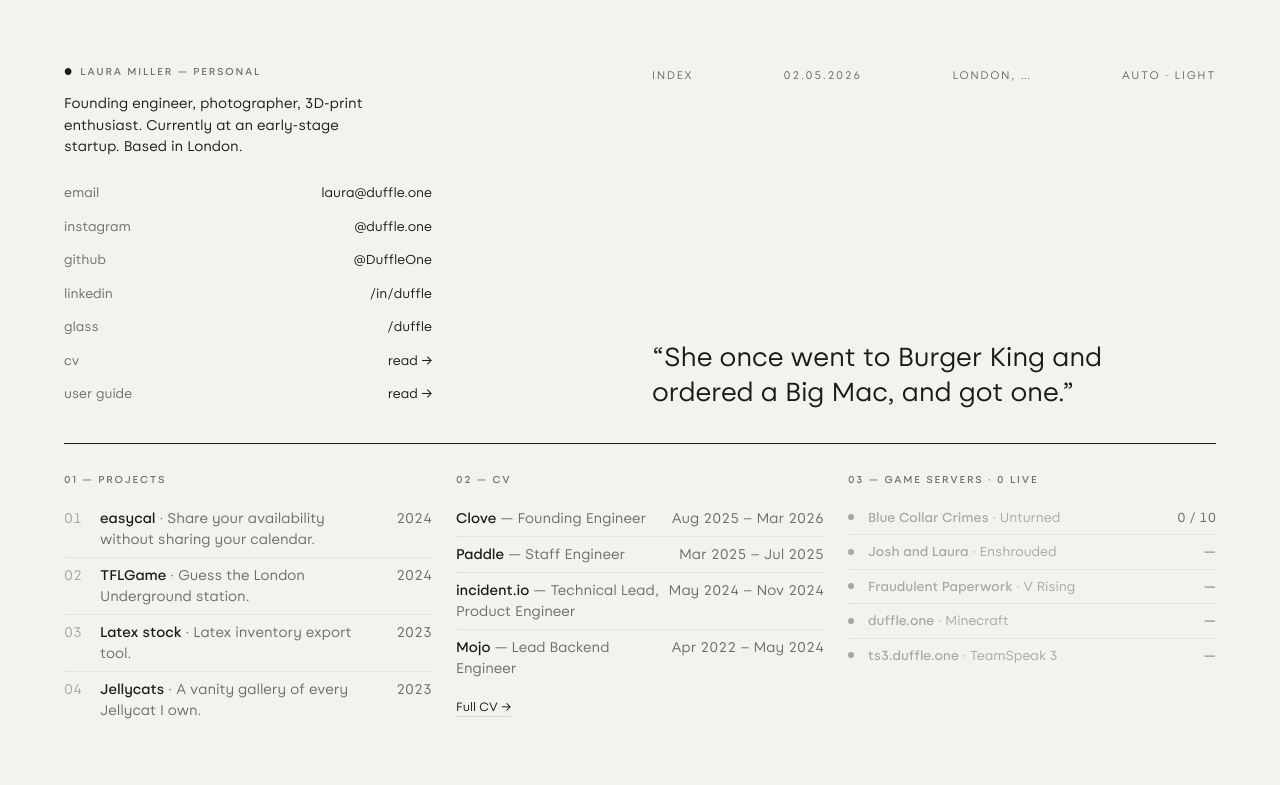
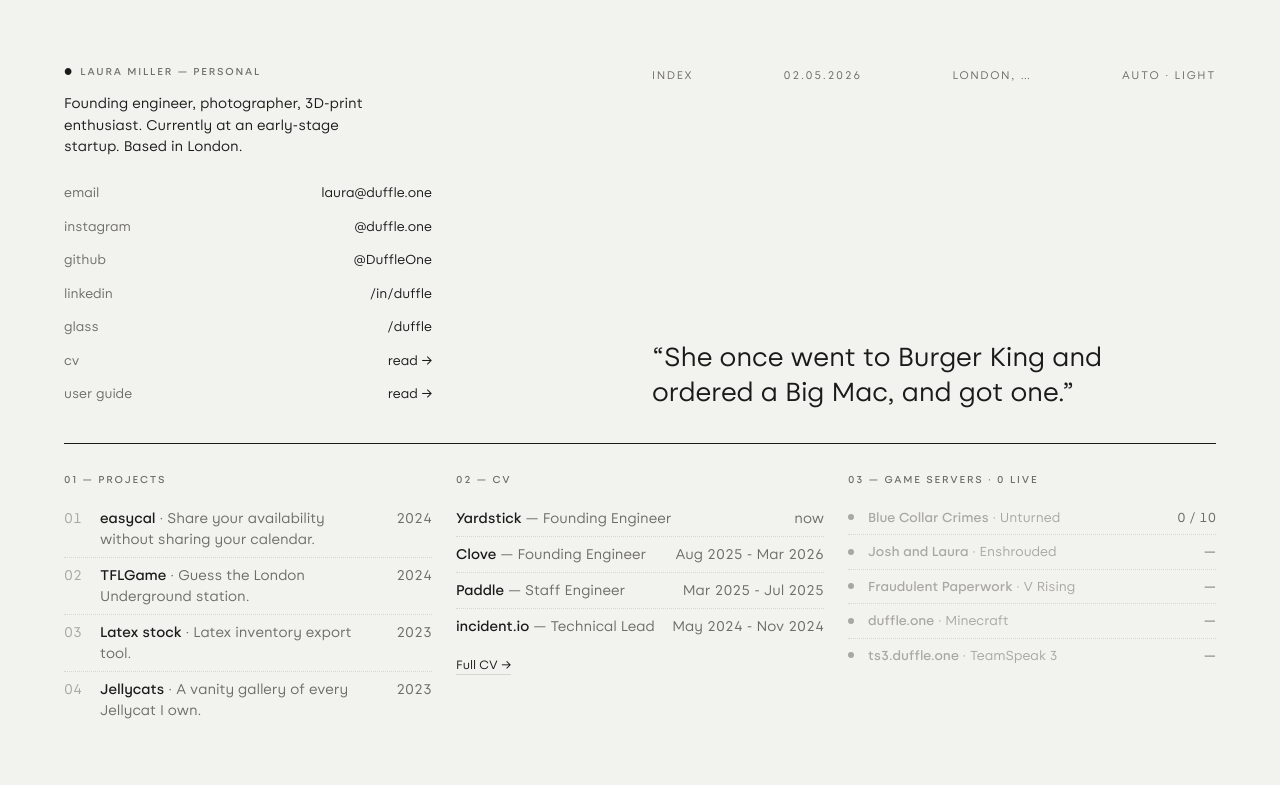
Before and after one commit to DuffleOne/duffle.one, a Vue app: page /#/ in a window 1280 px wide. Shown: the top 785 px of the page. Built offline with nearby package versions, Linux system fonts and the light colour scheme; no server answers.

Commit message:
cv: add Yardstick + tidy existing entries

```diff
--- a/src/site/data.ts
+++ b/src/site/data.ts
@@ -173,8 +173,21 @@ export const SITE = {
 			"Helping build Cuvva from a team of 4 to over 100 people, and scaling a system from 10 policies a week to hundreds per second. Nothing beats being there from the very beginning.",
 		experience: [
 			{
+				slug: "yardstick",
+				co: "Yardstick", role: "Founding Engineer", when: "now", loc: "London",
+				tech: ["Go", "React", "AWS", "Postgres", "Expo"],
+				bullets: [
+					"Advising the CEO on long-term strategy and representing engineering in those decisions.",
+					"Shaping the product roadmap alongside Laura T and Katherine.",
+					"Building the iOS and Android apps with Luke.",
+					"Own the backend, data, and infrastructure layers, inherited from HAJ and others.",
+					"Migrating the database structures to support more complex financial modelling.",
+					"Writing new features end-to-end from conception to deployment.",
+				],
+			},
+			{
 				slug: "clove",
-				co: "Clove", role: "Founding Engineer", when: "Aug 2025 – Mar 2026", loc: "London", href: "https://clove.com",
+				co: "Clove", role: "Founding Engineer", when: "Aug 2025 - Mar 2026", loc: "London", href: "https://clove.com",
 				tech: ["Go", "PostgreSQL", "React", "BigQuery", "GCP"],
 				bullets: [
 					"Joined before a single line of code existed. Created the repository and built the entire backend framework in Go from scratch (layout, services, libraries, all the infrastructure).",
@@ -183,7 +196,7 @@ export const SITE = {
 			},
 			{
 				slug: "paddle",
-				co: "Paddle", role: "Staff Engineer", when: "Mar 2025 – Jul 2025", loc: "London", href: "https://paddle.com",
+				co: "Paddle", role: "Staff Engineer", when: "Mar 2025 - Jul 2025", loc: "London", href: "https://paddle.com",
 				tech: ["PHP", "SQL", "AWS", "Go", "Snowflake", "Laravel"],
 				bullets: [
 					"Formed and led a new team responsible for the ledger, the core area of the codebase for a merchant of record.",
@@ -193,7 +206,7 @@ export const SITE = {
 			},
 			{
 				slug: "incident-io",
-				co: "incident.io", role: "Technical Lead, Product Engineer", when: "May 2024 – Nov 2024", loc: "London", href: "https://incident.io",
+				co: "incident.io", role: "Technical Lead", when: "May 2024 - Nov 2024", loc: "London", href: "https://incident.io",
 				tech: ["React", "GCP", "Go", "Postgres"],
 				bullets: [
 					"Promoted to technical lead within weeks of joining, owning the roadmap for a product squad.",
@@ -206,7 +219,7 @@ export const SITE = {
 			},
 			{
 				slug: "mojo",
-				co: "Mojo", role: "Lead Backend Engineer", when: "Apr 2022 – May 2024", loc: "London", href: "https://mymojo.com",
+				co: "Mojo", role: "Lead Backend Engineer", when: "Apr 2022 - May 2024", loc: "London", href: "https://mymojo.com",
 				tech: ["Go", "MongoDB", "GCP", "BigQuery", "dbt", "React Native"],
 				bullets: [
 					"Joined as the sole backend engineer and built the entire backend function from scratch.",
@@ -220,7 +233,7 @@ export const SITE = {
 			},
 			{
 				slug: "cuvva",
-				co: "Cuvva", role: "Founding Engineer", when: "May 2016 – Apr 2022", loc: "London", href: "https://cuvva.com",
+				co: "Cuvva", role: "Founding Engineer", when: "May 2016 - Apr 2022", loc: "London", href: "https://cuvva.com",
 				tech: ["Go", "Node.js", "MongoDB", "AWS", "Kubernetes", "Postgres"],
 				bullets: [
 					"4th employee. Grew the engineering team from 2 engineers to a 30+ person multi-discipline organisation.",
@@ -236,7 +249,7 @@ export const SITE = {
 			},
 			{
 				slug: "whitechapel-mission",
-				co: "Whitechapel Mission", role: "Volunteering", when: "Mar 2012 – now", loc: "London", href: "https://whitechapel.org.uk",
+				co: "Whitechapel Mission", role: "Volunteering", when: "Mar 2012 - now", loc: "London", href: "https://whitechapel.org.uk",
 				tech: ["PHP", "JavaScript", "Vite", "MySQL", "Laravel"],
 				bullets: [
 					"Led a full migration to the cloud and modernised the platform onto the latest Laravel stack.",
```
